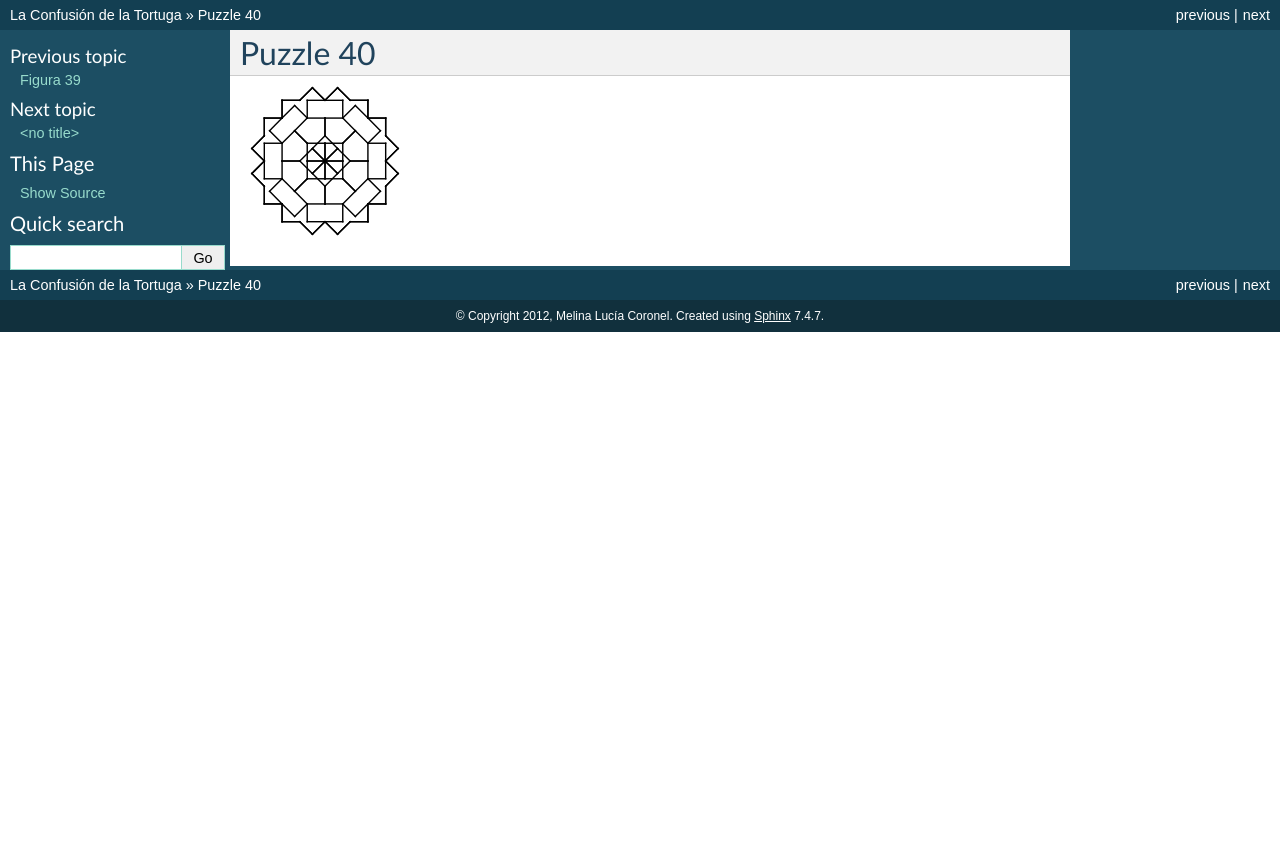
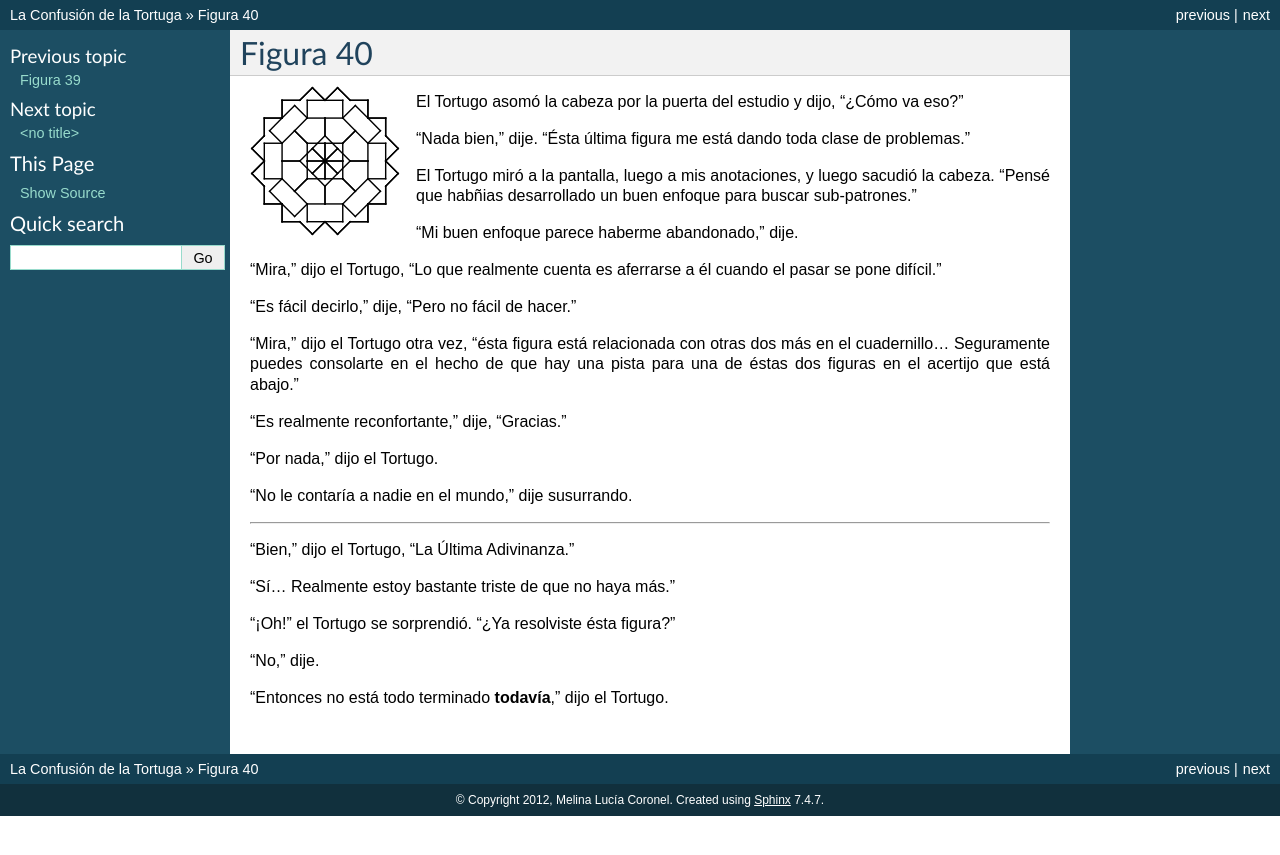
Before and after one commit to humitos/turtle-confusion-es, a Sphinx documentation site: the page built from docs/puzzle-40.rst, in a window 1280 px wide. Shown: the top 855 px of the page. Built offline with Sphinx 7.4.7, drawn with Linux system fonts in a browser that asks for light colours.

Commit message:
Puzzle 40 finished

```diff
--- a/docs/puzzle-40.rst
+++ b/docs/puzzle-40.rst
@@ -1,4 +1,4 @@
-Puzzle 40
+Figura 40
 =========
 
 .. image:: _static/images/confusion-40.svg
@@ -7,3 +7,35 @@ Puzzle 40
    :scale: 50 %
    :alt: Puzzle 40
    :align: left
+
+El Tortugo asomó la cabeza por la puerta del estudio y dijo, "¿Cómo va eso?"
+
+"Nada bien," dije. "Ésta última figura me está dando toda clase de problemas."
+
+El Tortugo miró a la pantalla, luego a mis anotaciones, y luego sacudió la cabeza. "Pensé que habñias desarrollado un buen enfoque para buscar sub-patrones."
+
+"Mi buen enfoque parece haberme abandonado," dije.
+
+"Mira," dijo el Tortugo, "Lo que realmente cuenta es aferrarse a él cuando el pasar se pone difícil."
+
+"Es fácil decirlo," dije, "Pero no fácil de hacer."
+
+"Mira," dijo el Tortugo otra vez, "ésta figura está relacionada con otras dos más en el cuadernillo... Seguramente puedes consolarte en el hecho de que hay una pista para una de éstas dos figuras en el acertijo que está abajo."
+
+"Es realmente reconfortante," dije, "Gracias."
+
+"Por nada," dijo el Tortugo.
+
+"No le contaría a nadie en el mundo," dije susurrando.
+
+-------
+
+"Bien," dijo el Tortugo, "La Última Adivinanza."
+
+"Sí... Realmente estoy bastante triste de que no haya más."
+
+"¡Oh!" el Tortugo se sorprendió. "¿Ya resolviste ésta figura?"
+
+"No," dije.
+
+"Entonces no está todo terminado **todavía**," dijo el Tortugo.
```
